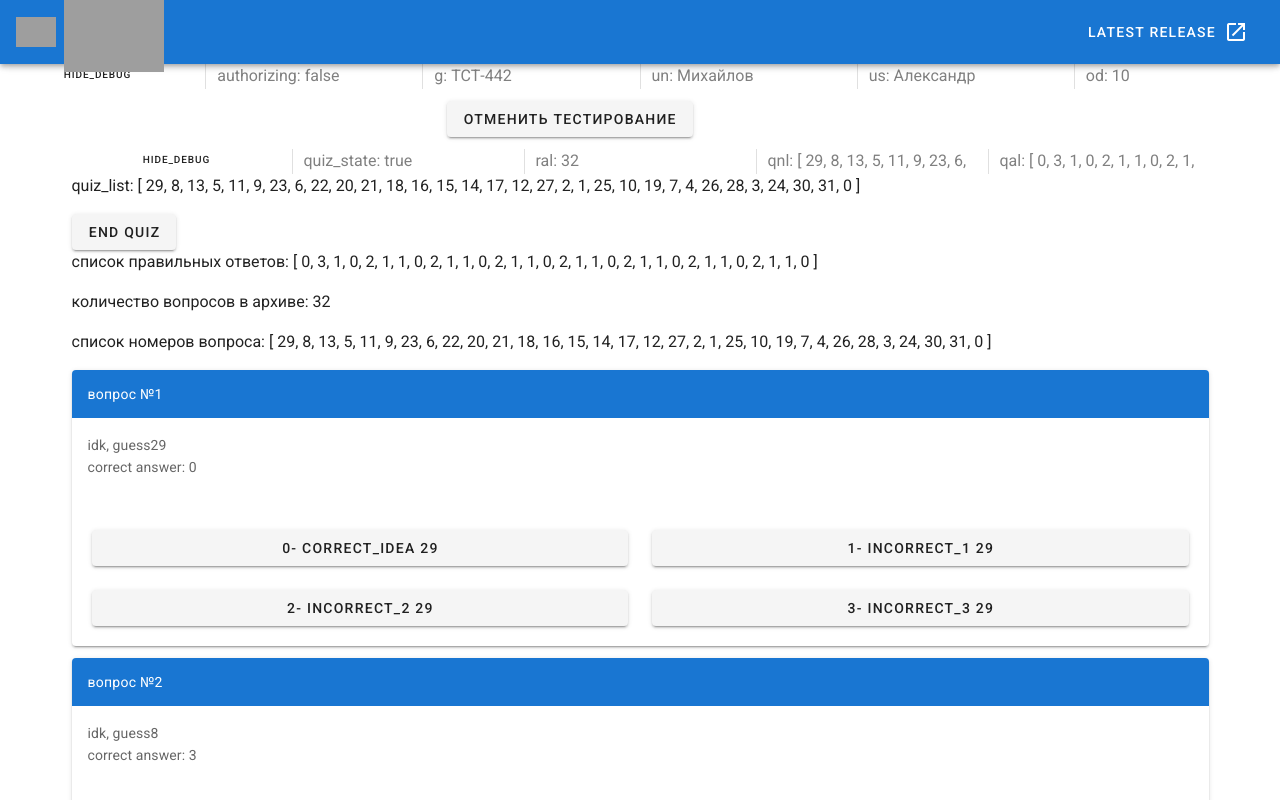
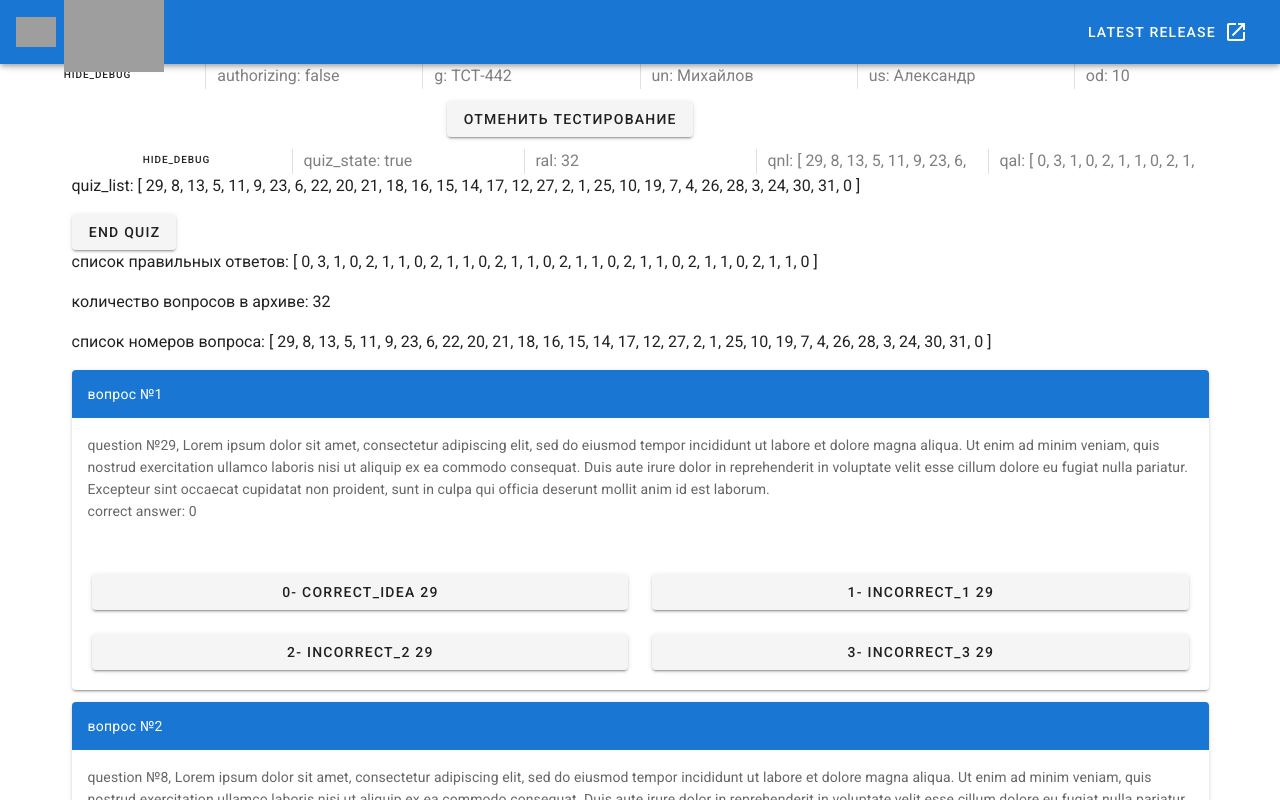
Before and after one commit to Axm749/csp_quiz, a Vue app: page /#/ in a window 1280 px wide. Both pictures are taken after a click on the button "НАЧАТЬ ТЕСТИРОВАНИЕ". Shown: the top 800 px of the page. Built offline with nearby package versions, Linux system fonts and the light colour scheme; grey boxes are pictures that could not be loaded.

Commit message:
visuals 2

```diff
--- a/src/components/main_quiz.vue
+++ b/src/components/main_quiz.vue
@@ -215,10 +215,10 @@
         var r_num_array_length = r_num_array.length
         var answer = []
         for(var i=0; i<r_num_array_length; i++){
-          console.log(`${r_num_array[i]} % ${range} = ${r_num_array[i] % range}`)
+          // console.log(`${r_num_array[i]} % ${range} = ${r_num_array[i] % range}`)
           answer.push(r_num_array[i] % range)
         }
-        console.log(answer)
+        // console.log(answer)
         this.questions_ans_list = answer
         return answer
       },
@@ -241,9 +241,9 @@
         for (var j=0; j<this.questions_list.length;j++){
           options_list.push(j)
         }
-        console.log('options_list', options_list)
+        // console.log('options_list', options_list)
         this.quiz_list = options_list
-        console.log('this.questions_list.length', this.questions_list.length)
+        // console.log('this.questions_list.length', this.questions_list.length)
         this.shuffle_arr(options_list, r_num_array)
         // this.shuffle_arr(this.quiz_list, r_num_array)
         this.questions_num_list = options_list
@@ -253,7 +253,7 @@
             this.questions_list[this.questions_num_list[i]]
             )
         }
-        console.log(this.questions_final_list)
+        // console.log(this.questions_final_list)
 
       },
 
@@ -279,7 +279,7 @@
           this.questions_list.push(
             {
               id: i,
-              question: `idk, guess${i}`,
+              question: `question №${i}, Lorem ipsum dolor sit amet, consectetur adipiscing elit, sed do eiusmod tempor incididunt ut labore et dolore magna aliqua. Ut enim ad minim veniam, quis nostrud exercitation ullamco laboris nisi ut aliquip ex ea commodo consequat. Duis aute irure dolor in reprehenderit in voluptate velit esse cillum dolore eu fugiat nulla pariatur. Excepteur sint occaecat cupidatat non proident, sunt in culpa qui officia deserunt mollit anim id est laborum.`,
               answer: [
                 `correct_idea ${i}`,
                 `incorrect_1 ${i}`,
@@ -304,15 +304,15 @@
           var current_question = this.questions_final_list[i].answer
           var current_ans_position = this.questions_ans_list[i]
 
-          console.log(current_question, current_ans_position, i)
+          // console.log(current_question, current_ans_position, i)
           if (current_ans_position != 0){
-            console.log('ans position', current_ans_position, '!= 0 ... swapping')
+            // console.log('ans position', current_ans_position, '!= 0 ... swapping')
             var temp = current_question[0]
             current_question[0] = current_question[current_ans_position]
             current_question[current_ans_position] = temp
             this.questions_final_list[i].answer = current_question
           } else {
-            console.log('ans position', current_ans_position, '== 0')
+            // console.log('ans position', current_ans_position, '== 0')
           }
         }
       }
```
